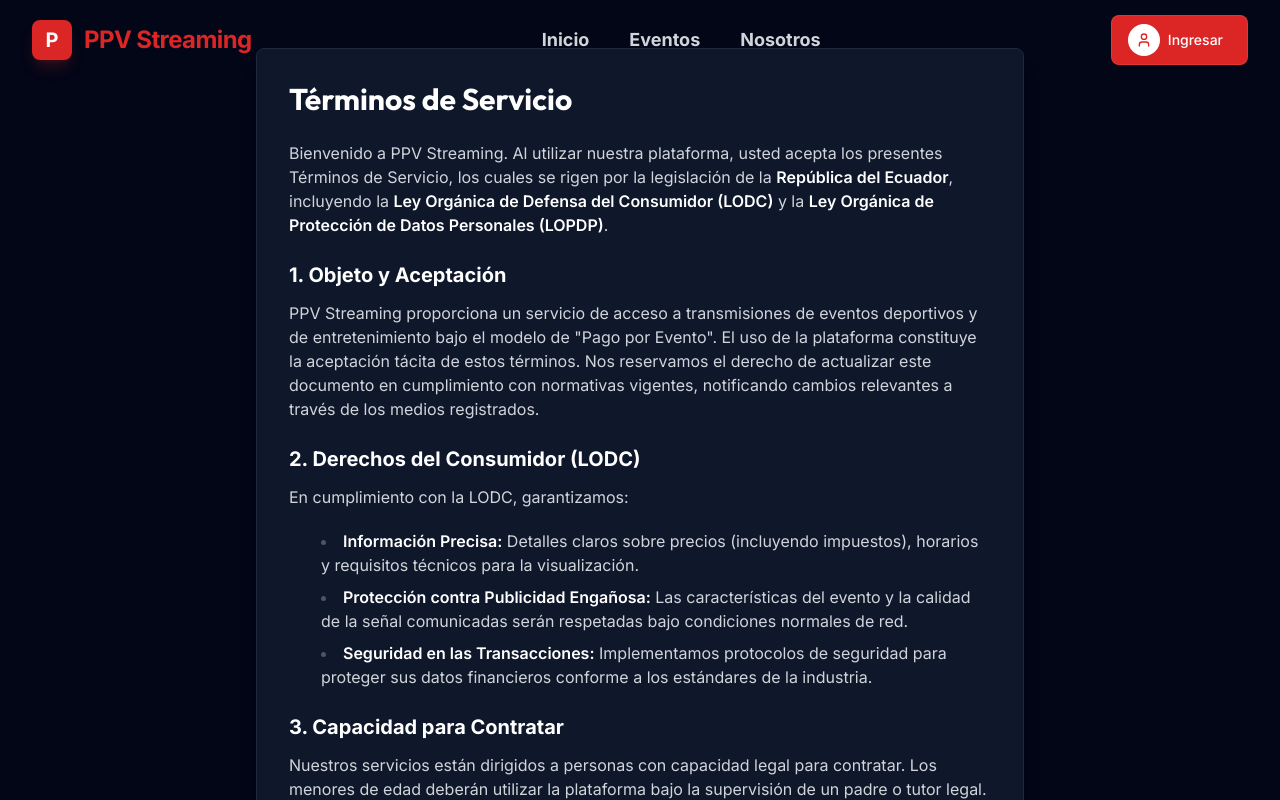
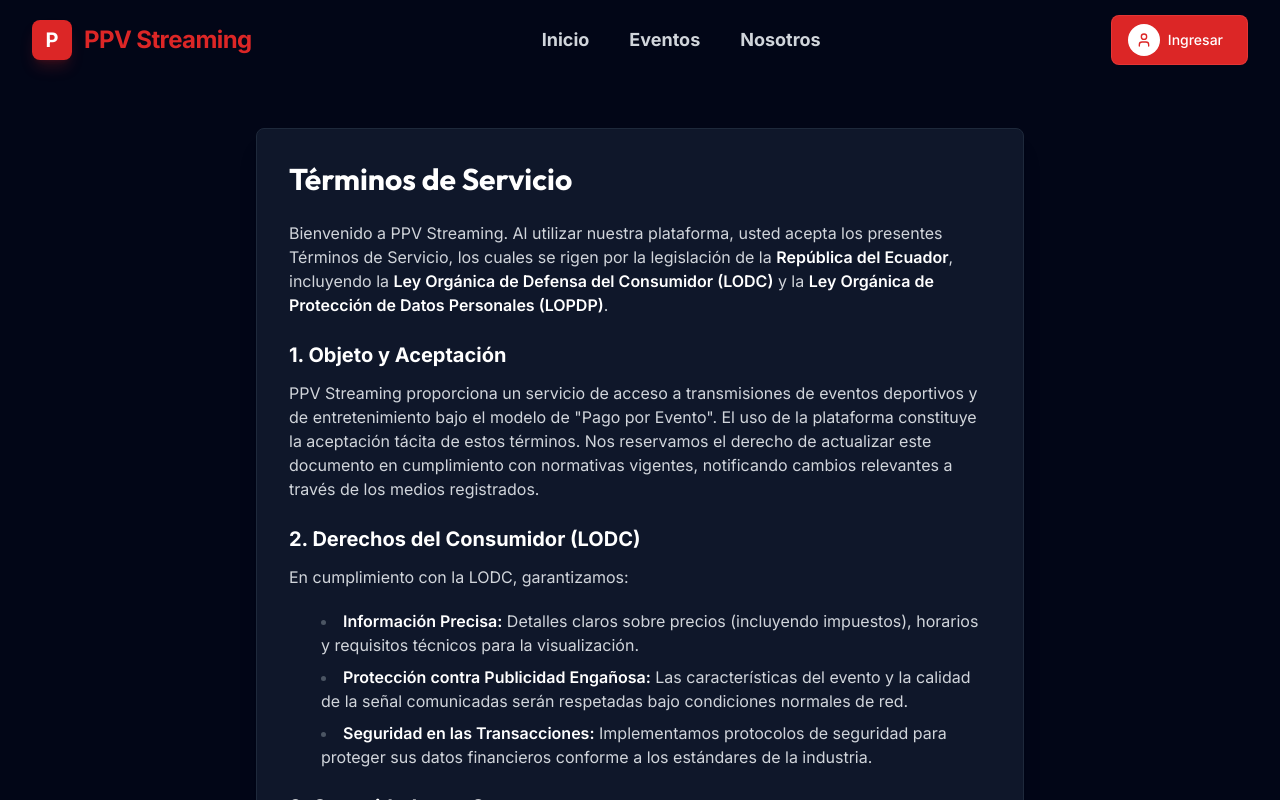
Before and after one commit to azambrano-ctrl/PPV-OFICIAL, a Next.js app in the folder webapp/: page /terms in a window 1280 px wide. Shown: the top 800 px of the page. Built offline with nearby package versions, Linux system fonts and the light colour scheme.

Commit message:
style: Increase padding-top on legal pages to clear fixed navbar

```diff
--- a/webapp/src/app/privacy/page.tsx
+++ b/webapp/src/app/privacy/page.tsx
@@ -2,7 +2,7 @@ import React from 'react';
 
 export default function PrivacyPage() {
     return (
-        <div className="min-h-screen bg-dark-950 py-12 px-4 sm:px-6 lg:px-8 text-dark-200">
+        <div className="min-h-screen bg-dark-950 pt-32 pb-12 px-4 sm:px-6 lg:px-8 text-dark-200">
             <div className="max-w-3xl mx-auto bg-dark-900 shadow-xl rounded-lg p-8 border border-dark-800">
                 <h1 className="text-3xl font-display font-bold text-white mb-6">Política de Privacidad</h1>
 
--- a/webapp/src/app/refunds/page.tsx
+++ b/webapp/src/app/refunds/page.tsx
@@ -2,7 +2,7 @@ import React from 'react';
 
 export default function RefundsPage() {
     return (
-        <div className="min-h-screen bg-dark-950 py-12 px-4 sm:px-6 lg:px-8 text-dark-200">
+        <div className="min-h-screen bg-dark-950 pt-32 pb-12 px-4 sm:px-6 lg:px-8 text-dark-200">
             <div className="max-w-3xl mx-auto bg-dark-900 shadow-xl rounded-lg p-8 border border-dark-800">
                 <h1 className="text-3xl font-display font-bold text-white mb-6">Política de Reembolsos</h1>
 
--- a/webapp/src/app/terms/page.tsx
+++ b/webapp/src/app/terms/page.tsx
@@ -2,7 +2,7 @@ import React from 'react';
 
 export default function TermsPage() {
     return (
-        <div className="min-h-screen bg-dark-950 py-12 px-4 sm:px-6 lg:px-8 text-dark-200">
+        <div className="min-h-screen bg-dark-950 pt-32 pb-12 px-4 sm:px-6 lg:px-8 text-dark-200">
             <div className="max-w-3xl mx-auto bg-dark-900 shadow-xl rounded-lg p-8 border border-dark-800">
                 <h1 className="text-3xl font-display font-bold text-white mb-6">Términos de Servicio</h1>
 
```
